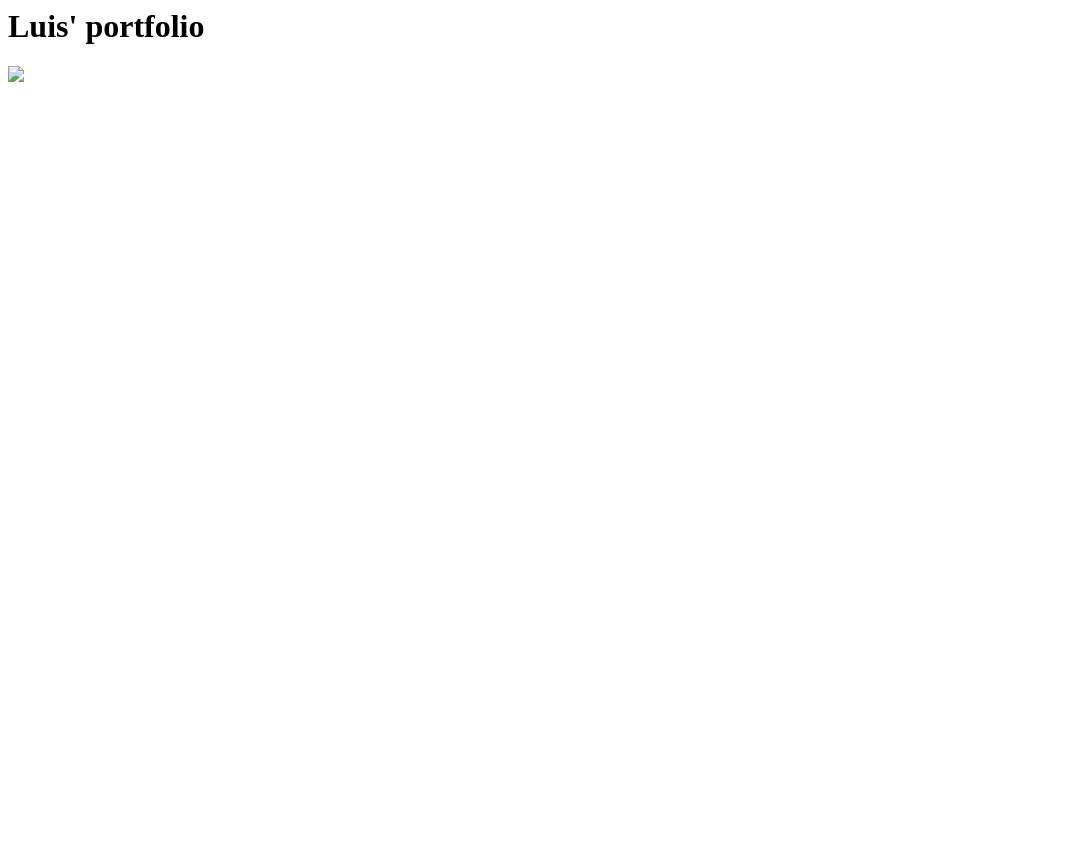
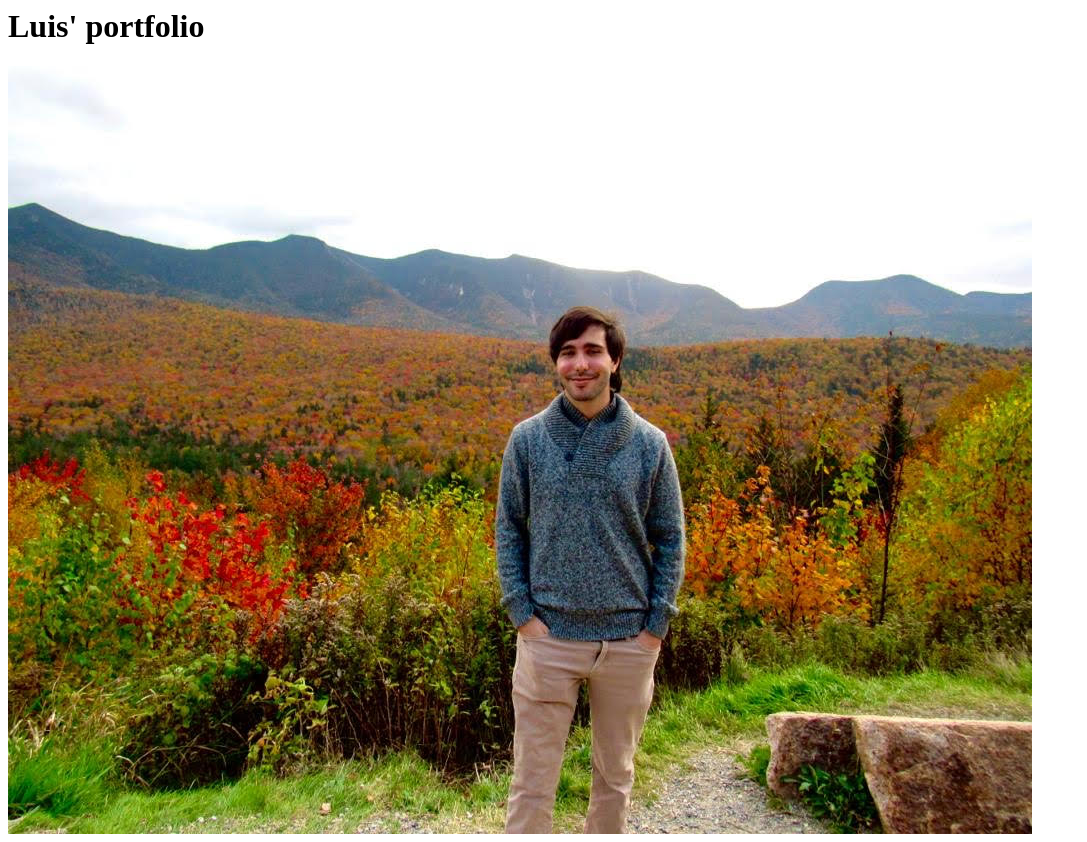
Before and after one commit to ls-92/ls-92.github.io, a plain HTML site: page index.html in a window 1280 px wide. Shown: the whole page, without its empty margins (0-1087 px from the left). Before the commit the page ends 800 px from the top, so only its background shows below. Drawn offline with Linux system fonts and the light colour scheme.

Commit message:
Update index.html
fix image url

```diff
--- a/index.html
+++ b/index.html
@@ -1,4 +1,4 @@
 <html>
  <h1>Luis' portfolio</h1>
- <img src="./biopic1/jpg" />
+ <img src="./biopic1.jpg" />
 </html>
```
